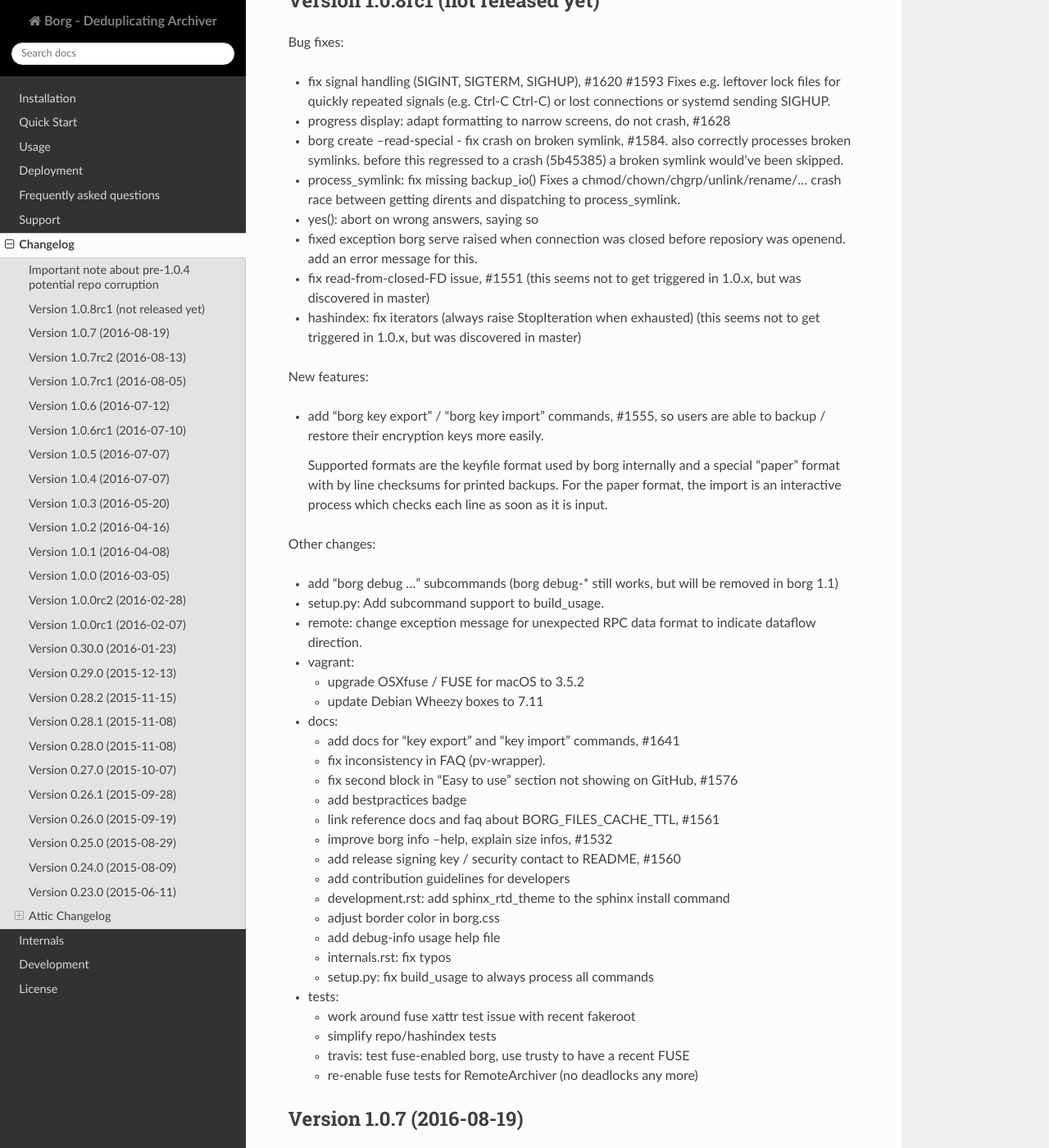
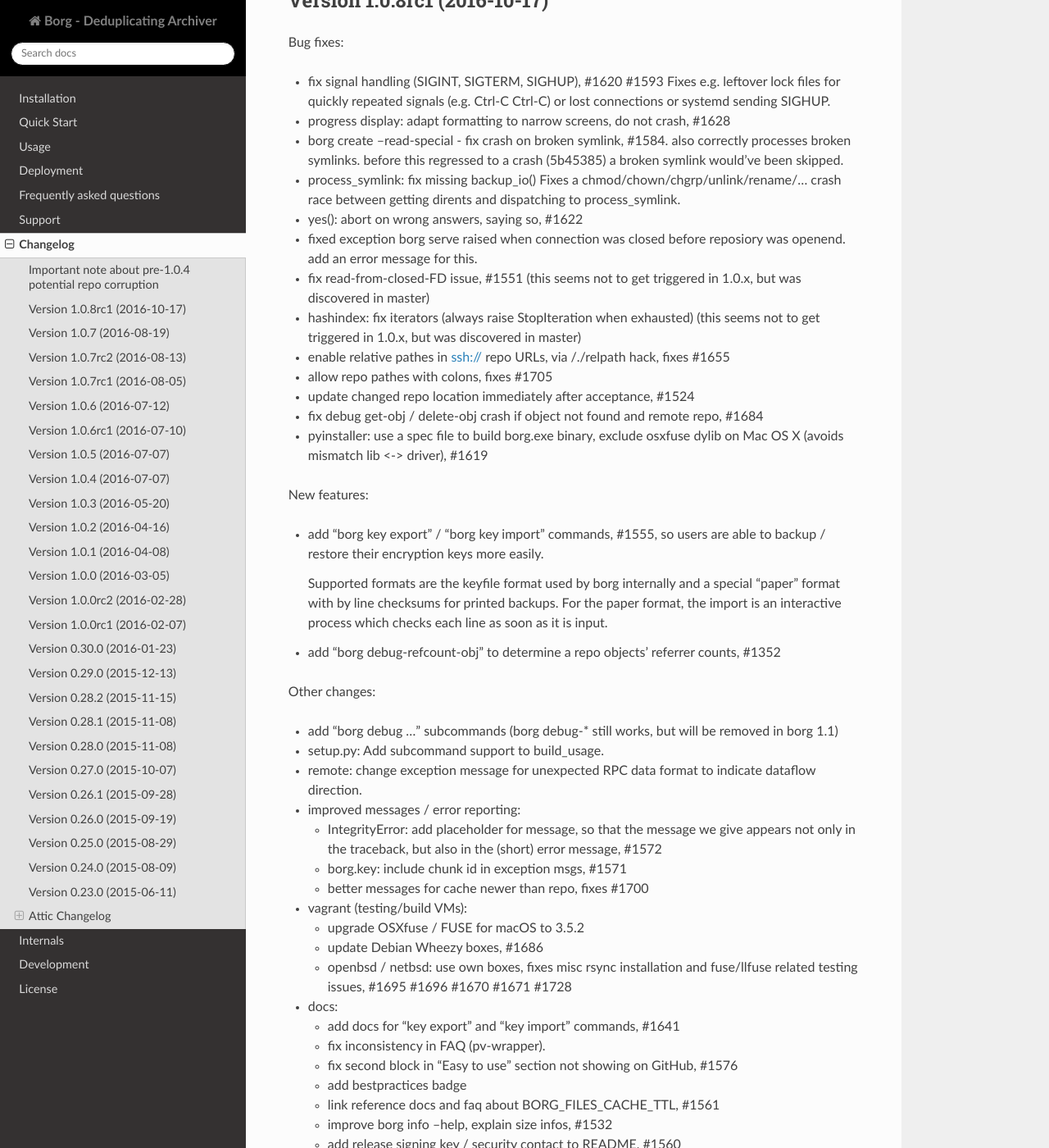
Before and after one commit to borgbackup/borg, a Sphinx documentation site: the page built from docs/changes.rst, in a window 1280 px wide and 1400 px high, scrolled down 1267 px. Shown: the whole window at 82% size. Built offline with Sphinx 7.4.7 and the Read the Docs theme 2.0.0, drawn with Linux system fonts in a browser that asks for light colours; pages that are not in the unit, such as notebooks, are missing from menus; the version number could not be read and is left out; some of the changed text lies outside the part shown.

Commit message:
update 1.0 CHANGES

```diff
--- a/docs/changes.rst
+++ b/docs/changes.rst
@@ -50,8 +50,8 @@
     borg extract -v --dry-run REPO::ARCHIVE
 
 
-Version 1.0.8rc1 (not released yet)
------------------------------------
+Version 1.0.8rc1 (2016-10-17)
+-----------------------------
 
 Bug fixes:
 
@@ -63,15 +63,22 @@
   also correctly processes broken symlinks. before this regressed to a crash
   (5b45385) a broken symlink would've been skipped.
 - process_symlink: fix missing backup_io()
-  Fixes a chmod/chown/chgrp/unlink/rename/... crash race between getting dirents
-  and dispatching to process_symlink.
-- yes(): abort on wrong answers, saying so
+  Fixes a chmod/chown/chgrp/unlink/rename/... crash race between getting
+  dirents and dispatching to process_symlink.
+- yes(): abort on wrong answers, saying so, #1622
 - fixed exception borg serve raised when connection was closed before reposiory
   was openend. add an error message for this.
 - fix read-from-closed-FD issue, #1551
   (this seems not to get triggered in 1.0.x, but was discovered in master)
 - hashindex: fix iterators (always raise StopIteration when exhausted)
   (this seems not to get triggered in 1.0.x, but was discovered in master)
+- enable relative pathes in ssh:// repo URLs, via /./relpath hack, fixes #1655
+- allow repo pathes with colons, fixes #1705
+- update changed repo location immediately after acceptance, #1524
+- fix debug get-obj / delete-obj crash if object not found and remote repo,
+  #1684
+- pyinstaller: use a spec file to build borg.exe binary, exclude osxfuse dylib
+  on Mac OS X (avoids mismatch lib <-> driver), #1619
 
 New features:
 
@@ -82,6 +89,8 @@
   special "paper" format with by line checksums for printed backups. For the
   paper format, the import is an interactive process which checks each line as
   soon as it is input.
+- add "borg debug-refcount-obj" to determine a repo objects' referrer counts,
+  #1352
 
 Other changes:
 
@@ -90,10 +99,19 @@
 - setup.py: Add subcommand support to build_usage.
 - remote: change exception message for unexpected RPC data format to indicate
   dataflow direction.
-- vagrant:
+- improved messages / error reporting:
+
+  - IntegrityError: add placeholder for message, so that the message we give
+    appears not only in the traceback, but also in the (short) error message,
+    #1572
+  - borg.key: include chunk id in exception msgs, #1571
+  - better messages for cache newer than repo, fixes #1700
+- vagrant (testing/build VMs):
 
   - upgrade OSXfuse / FUSE for macOS to 3.5.2
-  - update Debian Wheezy boxes to 7.11
+  - update Debian Wheezy boxes, #1686
+  - openbsd / netbsd: use own boxes, fixes misc rsync installation and
+    fuse/llfuse related testing issues, #1695 #1696 #1670 #1671 #1728
 - docs:
 
   - add docs for "key export" and "key import" commands, #1641
@@ -109,12 +127,17 @@
   - add debug-info usage help file
   - internals.rst: fix typos
   - setup.py: fix build_usage to always process all commands
+  - added docs explaining multiple --restrict-to-path flags, #1602
+  - add more specific warning about write-access debug commands, #1587
+  - clarify FAQ regarding backup of virtual machines, #1672
 - tests:
 
   - work around fuse xattr test issue with recent fakeroot
   - simplify repo/hashindex tests
   - travis: test fuse-enabled borg, use trusty to have a recent FUSE
   - re-enable fuse tests for RemoteArchiver (no deadlocks any more)
+  - clean env for pytest based tests, #1714
+  - fuse_mount contextmanager: accept any options
 
 
 Version 1.0.7 (2016-08-19)
```
